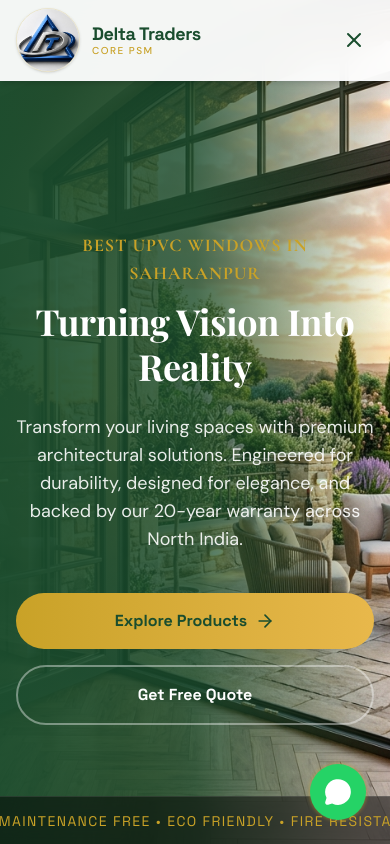
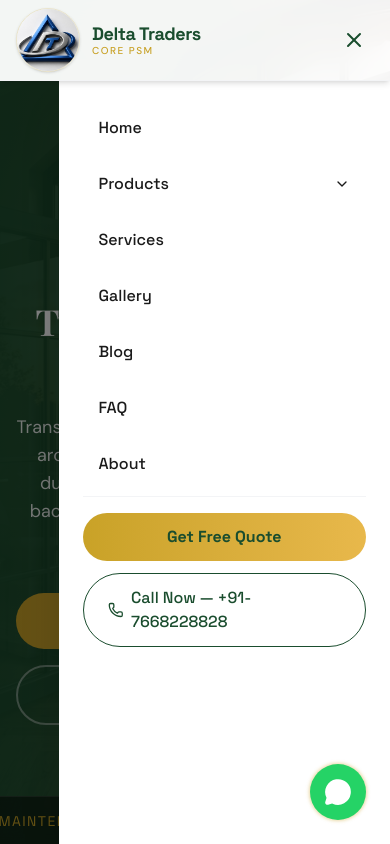
Before and after one commit to Fullstack-Hardik/Delta-traders, a Next.js app: page / in a window 390 px wide. Both pictures are taken after a click on the button "Open menu". Shown: the top 844 px of the page. Built offline with nearby package versions, Linux system fonts and the light colour scheme; grey boxes are pictures that could not be loaded; a web font is replaced by a local one.

Commit message:
fix: mobile sidebar not showing due to backdrop-filter clipping

```diff
--- a/src/components/layout/Navbar.tsx
+++ b/src/components/layout/Navbar.tsx
@@ -87,6 +87,7 @@ export function Navbar() {
   }, [mobileOpen]);
 
   return (
+    <>
     <header
       className={cn(
         "fixed top-0 left-0 right-0 z-50 transition-all duration-300",
@@ -246,6 +247,7 @@ export function Navbar() {
           </button>
         </div>
       </nav>
+    </header>
 
     {/* Mobile Drawer */}
     <div
@@ -269,7 +271,7 @@ export function Navbar() {
           mobileOpen ? "translate-x-0" : "translate-x-full"
         )}
       >
-          <div className="p-6 space-y-2">
+        <div className="p-6 space-y-2 pb-24">
           {navLinks.map((link) =>
             link.hasMegaMenu ? (
               <div key={link.name}>
@@ -342,6 +344,6 @@ export function Navbar() {
         </div>
       </div>
     </div>
-    </header>
+    </>
   );
 }
```
Lines whose indentation alone changed are shown as unchanged.
